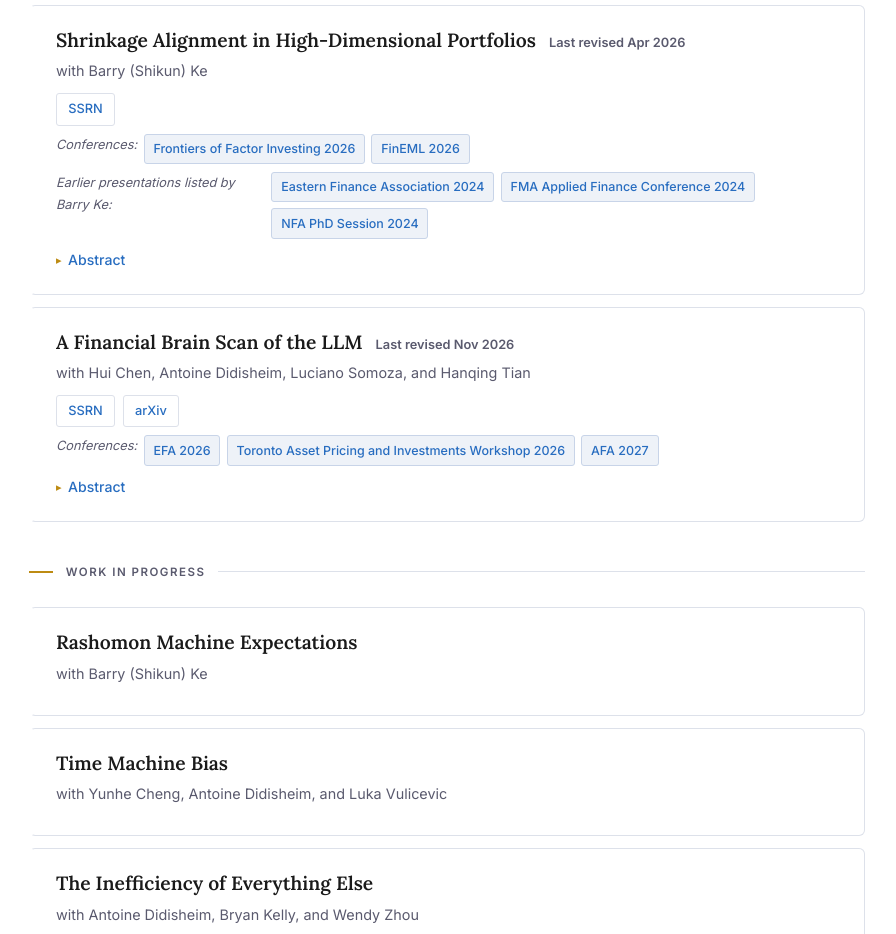
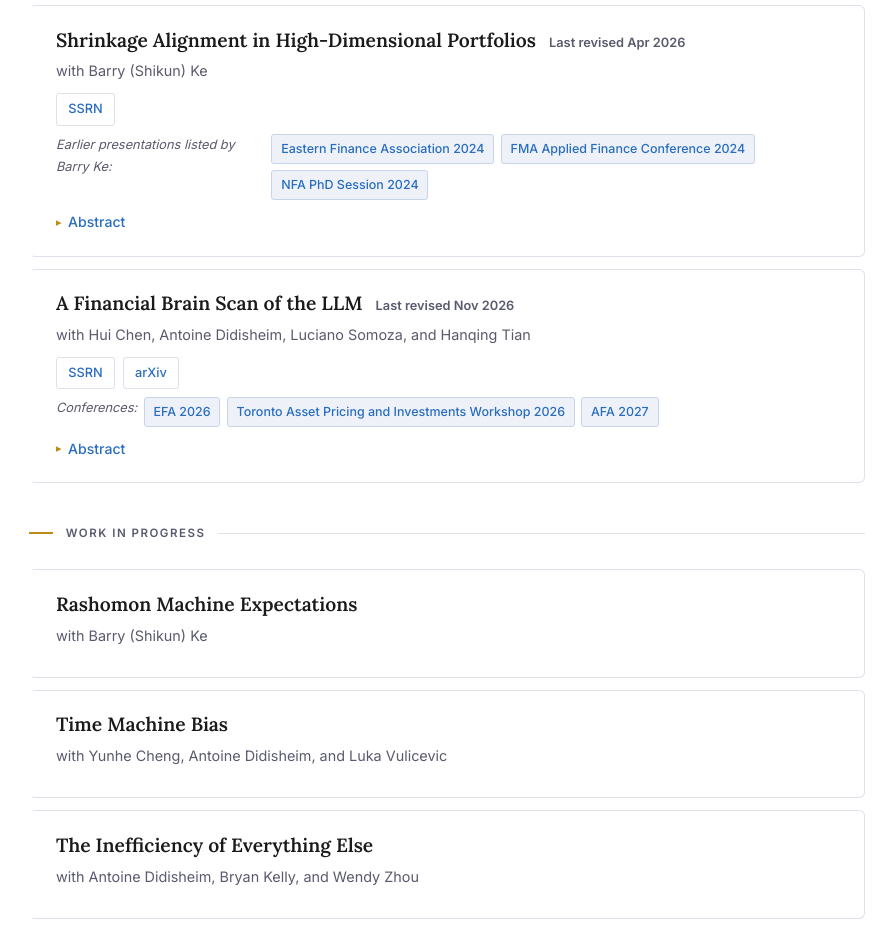
Before and after one commit to pourmohammadimohammad/pourmohammadimohammad.github.io, a plain HTML site: page research.html in a window 1280 px wide. Shown: the part 1420-2354 px from the top of the page, without its empty margins (193-1089 px from the left). Drawn offline with Linux system fonts and the light colour scheme.

Commit message:
Remove unconfirmed Shrinkage Alignment talks

```diff
--- a/research.html
+++ b/research.html
@@ -249,13 +249,6 @@
         <a class="paper-link" href="https://papers.ssrn.com/sol3/papers.cfm?abstract_id=5723922" target="_blank" rel="noopener">SSRN</a>
       </div>
       <div class="paper-conferences">
-        <span class="paper-conferences-label">Conferences:</span>
-        <div class="conf-badges">
-          <span class="conf-badge">Frontiers of Factor Investing 2026</span>
-          <span class="conf-badge">FinEML 2026</span>
-        </div>
-      </div>
-      <div class="paper-conferences">
         <span class="paper-conferences-label">Earlier presentations listed by Barry Ke:</span>
         <div class="conf-badges">
           <span class="conf-badge">Eastern Finance Association 2024</span>
```
